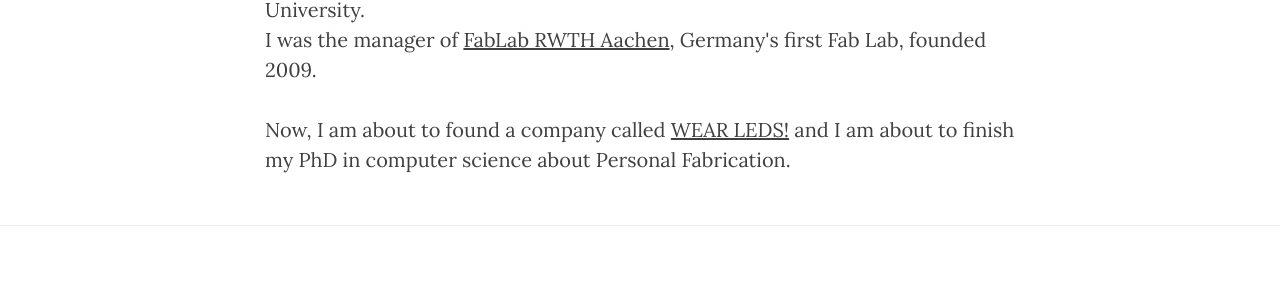
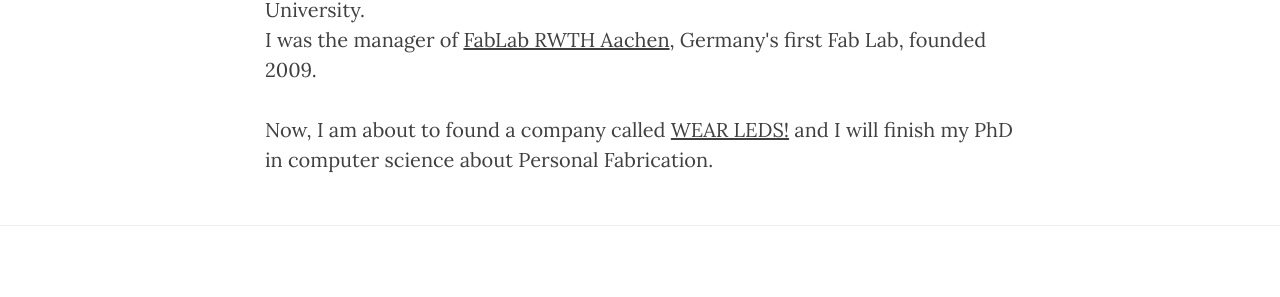
Before and after one commit to renebohne/renebohne.github.io, a Jekyll site: the page built from about.html, in a window 1280 px wide. Shown: the part 837-1134 px from the top of the page. Built offline with Jekyll 4.4.1, drawn with Linux system fonts in a browser that asks for light colours; nearby versions of some CDN libraries.

Commit message:
Update about.html

```diff
--- a/about.html
+++ b/about.html
@@ -13,5 +13,5 @@
 <p>For the past 6 years, I worked at <a href="http://hci.rwth-aachen.de">the Media Computing Group</a> of <span itemprop="affiliation">RWTH Aachen University</span>.
 <br>I was the manager of <a href=http://fablab.rwth-aachen.de>FabLab RWTH Aachen</a>, Germany's first Fab Lab, founded 2009.
 </p>
-<p>Now, I am about to found a company called <a href="http://www.wear-leds.com" target="_blank">WEAR LEDS!</a> and I am about to finish my PhD in computer science about Personal Fabrication.</p>
+<p>Now, I am about to found a company called <a href="http://www.wear-leds.com" target="_blank">WEAR LEDS!</a> and I will finish my PhD in computer science about Personal Fabrication.</p>
 </div>
```
